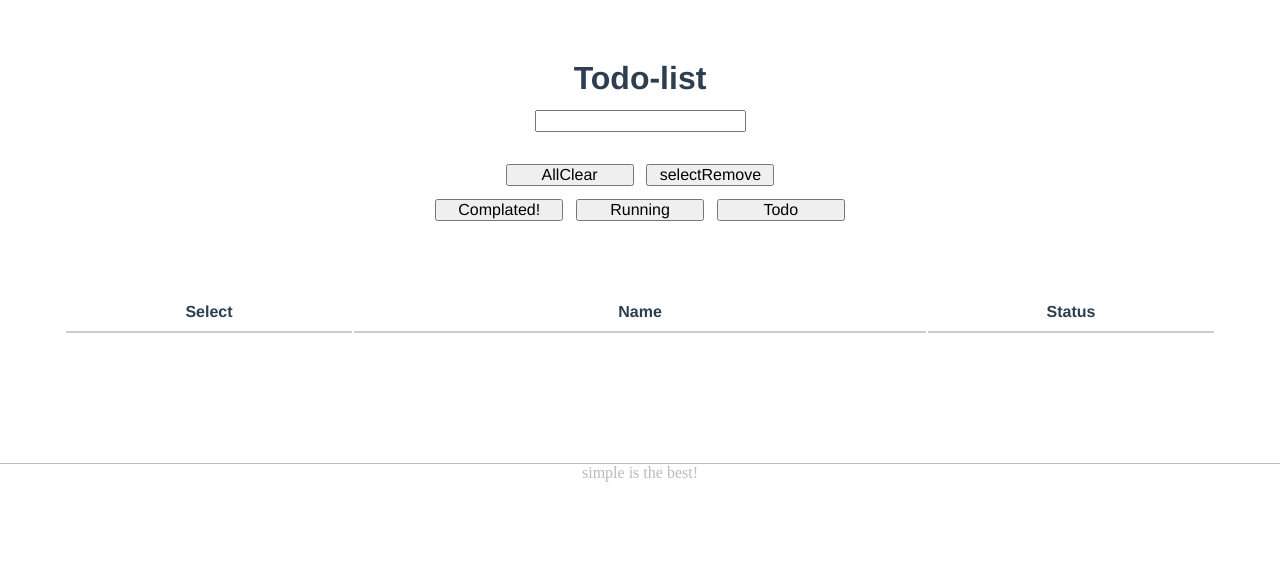
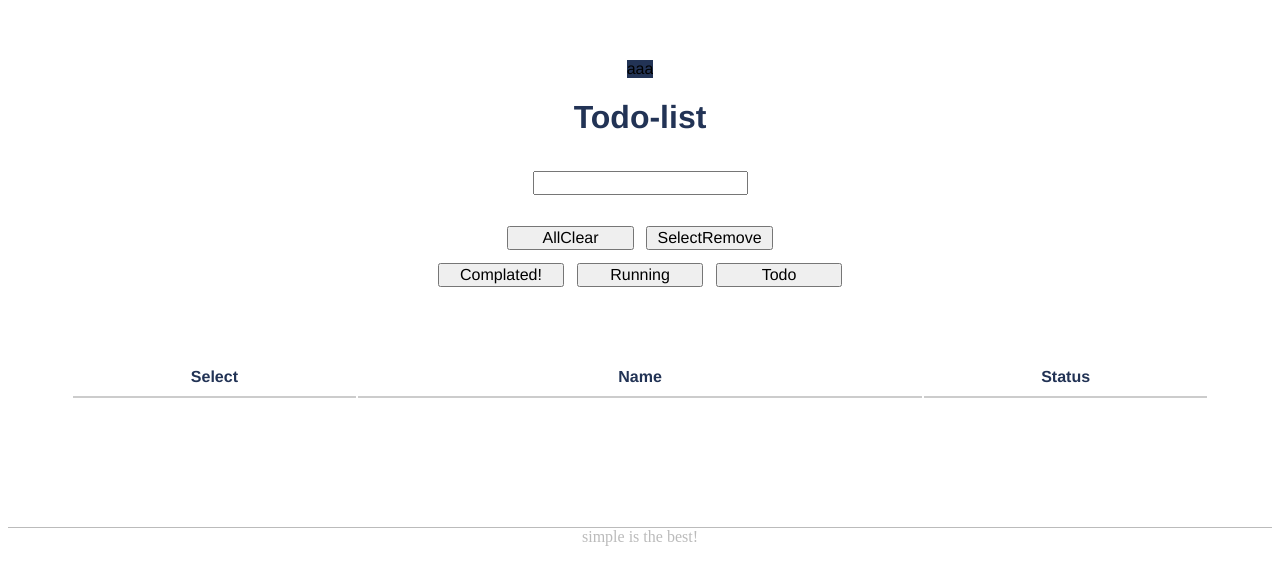
Before and after one commit to Yoshida0129/ToDo, a Vue app: page / in a window 1280 px wide. Shown: the top 584 px of the page. Built offline with nearby package versions, Linux system fonts and the light colour scheme.

Commit message:
buildデータ付与

```diff
--- a/src/App.vue
+++ b/src/App.vue
@@ -1,19 +1,30 @@
 <template>
   <div id="app">
-    <h1>Todo-list</h1>
+    <input type="button" class="menuBar" value="aaa">
     <router-view/>
   </div>
 </template>
+
 <script>
 </script>
 
-<style>
+<style lang=scss>
+@import "./assets/style/base.scss";
+
 #app {
-  font-family: 'Avenir', Helvetica, Arial, sans-serif;
+  font-family: "Avenir", Helvetica, Arial, sans-serif;
   -webkit-font-smoothing: antialiased;
   -moz-osx-font-smoothing: grayscale;
   text-align: center;
-  color: #2c3e50;
+  color: #235;
   margin-top: 60px;
+
+  .menuBar {
+    @include button-init();
+    background-color: #235;
+    &hober {
+      background-color: #123;
+    }
+  }
 }
 </style>
--- /dev/null
+++ b/src/assets/style/base.scss
@@ -0,0 +1,18 @@
+
+@mixin init() {
+  margin: 0;
+  padding: 0;
+  box-sizing: border-box;
+}
+@mixin button-init(){
+  background-color: transparent;
+  border: none;
+  outline: none;
+  padding: 0;
+  appearance: none;
+}
+
+@mixin tag() {
+  cursor: pointer;
+  @include button-init();
+}
--- a/src/components/Todo.vue
+++ b/src/components/Todo.vue
@@ -1,39 +1,42 @@
 <template>
-  <div id='todo'>
-    <div class='container'>
-      <input type="text" v-model="newItemTitle" v-on:keyup.enter='addTodo(newItemTitle)' name='addText' value='a'/>
-      <div class='command'>
-        <input type="button" v-on:click='allClear()' value="AllClear">
-        <input type="button" v-on:click='removeTodo()' value=selectRemove>
+  <div id="todo">
+    <h1>Todo-list</h1>
+    <div class="container">
+      <input
+        type="text"
+        v-model="newItemTitle"
+        v-on:keyup.enter="addTodo(newItemTitle)"
+        name="addText"
+        value="a"
+      >
+      <div class="command">
+        <input type="button" v-on:click="allClear()" value="AllClear">
+        <input type="button" v-on:click="removeTodo()" value="SelectRemove">
         <br>
         <div>
-          <input type="button" v-on:click='changeTodo("Complated!")' value="Complated!">
-          <input type="button" v-on:click='changeTodo("Running")' value="Running">
-          <input type="button" v-on:click='changeTodo("Todo")' value="Todo">
+          <input type="button" v-on:click="changeTodo('Complated!')" value="Complated!">
+          <input type="button" v-on:click="changeTodo('Running')" value="Running">
+          <input type="button" v-on:click="changeTodo('Todo')" value="Todo">
         </div>
       </div>
     </div>
-    <table class='todoList'>
+    <table class="todoList">
       <thead>
         <tr>
-          <th class='select' v-on:click='sort("select")'>Select</th>
-          <th class='name' v-on:click='sort("title")'>Name</th>
-          <th class='status' v-on:click='sort("status")' >Status</th>
+          <th class="select" v-on:click="sort('select')">Select</th>
+          <th class="name" v-on:click="sort('title')">Name</th>
+          <th class="status" v-on:click="sort('status')">Status</th>
         </tr>
       </thead>
-      <draggable v-model='items' element='tbody'>
-        <tr v-for="(item , index) in items" :key='index' class='record'>
-          <td class='select'>
+      <draggable v-model="items" element="tbody">
+        <tr v-for="(item , index) in items" :key="index" class="record">
+          <td class="select">
             <label>
-              <input type='checkbox' v-model=item.select>
+              <input type="checkbox" v-model="item.select">
             </label>
           </td>
-          <td class='name'>
-            {{ item.title }}
-          </td>
-          <td class='status'>
-            {{item.status}}
-          </td>
+          <td class="name">{{ item.title }}</td>
+          <td class="status">{{item.status}}</td>
         </tr>
       </draggable>
     </table>
@@ -41,144 +44,134 @@
 </template>
 
 <script>
-import draggable from 'vuedraggable'
 /* eslint-disable */
-export default{
-  name: 'todo',
+import draggable from "vuedraggable";
+export default {
+  name: "todo",
   data: () => {
     return {
-      newItemTitle: '',
-      items:[]
-    }
+      newItemTitle: "",
+      items: []
+    };
   },
   mounted() {
-    this.items = JSON.parse(localStorage.getItem('items')) || [];
+    this.items = JSON.parse(localStorage.getItem("items")) || [];
   },
   components: {
     draggable
   },
   methods: {
-    saveItem: function(){
-      localStorage.setItem('items', JSON.stringify(this.items));
+    saveItem: function() {
+      localStorage.setItem("items", JSON.stringify(this.items));
     },
-    addTodo: function(newTitle){
-      if(newTitle != ''){
-      this.items.push(
-          { select:false, title: newTitle, status:'Todo' }
-        );
-      this.newItemTitle = '';
-      this.saveItem();
+    addTodo: function(newTitle) {
+      if (newTitle != "") {
+        this.items.push({ select: false, title: newTitle, status: "Todo" });
+        this.newItemTitle = "";
+        this.saveItem();
       }
     },
-    changeTodo: function(text){
-      var isChecked = this.items.filter(function(item){
+    changeTodo: function(text) {
+      var isChecked = this.items.filter(function(item) {
         return item.select === true;
-      })
-      for(var i=0;i<isChecked.length;i++){
+      });
+      for (var i = 0; i < isChecked.length; i++) {
         isChecked[i].status = text;
         isChecked[i].select = false;
       }
       this.saveItem();
     },
-    removeTodo: function(){
-      this.items = this.items.filter(function(item){
+    removeTodo: function() {
+      this.items = this.items.filter(function(item) {
         return item.select === false;
-      })
+      });
       this.saveItem();
     },
-    allClear:function(index){
+    allClear: function(index) {
       this.items.splice(index);
       this.saveItem();
     },
-    sort:function(column){
-      this.items.sort(function(a,b){
-        return (a[column] > b[column]) ? -1:1;
+    sort: function(column) {
+      this.items.sort(function(a, b) {
+        return a[column] > b[column] ? -1 : 1;
       });
       this.saveItem();
     }
   }
-}
+};
 </script>
 
 <style lang='scss'>
-@mixin button-init(){
-  background-color: transparent;
-  border: none;
-  cursor: pointer;
-  outline: none;
-  padding: 0;
-  appearance: none;
+@import "../assets/style/base.scss";
+
+button,
+input,
+select,
+textarea {
+  font-family: inherit;
+  font-size: 100%;
+  font-weight: inherit;
 }
-*{
-  margin: 0;
-  padding: 0;
-  box-sizing: border-box;
-}
-button, input, select, textarea {
-font-family :inherit;
-font-size :100%;
-font-weight :inherit;
-}
-.container{
+.container {
   margin-bottom: 5%;
-  input[type="text"]{
-    margin:1% 0 2% 0;
+  input[type="text"] {
+    margin: 1% 0 2% 0;
   }
-  input[type="button"]{
-    width:10%;
-    margin:0.5%;
-    box-shadow: 0.5% 0.1% #CCC;
+  input[type="button"] {
+    width: 10%;
+    margin: 0.5%;
+    box-shadow: 0.5% 0.1% #ccc;
   }
 }
-#todo{
+#todo {
   display: flex;
   flex-direction: column;
-  .todoList{
-    tr{
-      width:auto;
+  .todoList {
+    tr {
+      width: auto;
     }
-    th{
-      cursor: cell;
+    th {
+      cursor: pointer;
     }
-    margin:0 5%;
-    .select{
-      width:20%;
-      label{
+    margin: 0 5%;
+    .select {
+      width: 20%;
+      label {
         display: block;
       }
-      td input{
-        @include button-init();
+      td input {
+        @include tag();
       }
     }
-    .name{
-      input{
-        @include button-init();
+    .name {
+      input {
+        @include tag();
       }
       width: 40%;
     }
-    .status{
-      input{
-        @include button-init();
+    .status {
+      input {
+        @include tag();
       }
       width: 20%;
     }
-    .drag{
-      display:table-row;
-      width:auto;
-      .record{
-        :hover{
-          background-color: #EEE;
+    .drag {
+      display: table-row;
+      width: auto;
+      .record {
+        :hover {
+          background-color: #eee;
         }
       }
     }
 
-    th{
+    th {
       padding: 10px;
-      border-bottom:solid 2px #CCC;
+      border-bottom: solid 2px #ccc;
     }
-    td{
+    td {
       padding: 5px;
-      border-bottom:solid 1px #CCC;
+      border-bottom: solid 1px #ccc;
     }
   }
 }
--- a/src/router/index.js
+++ b/src/router/index.js
@@ -5,6 +5,7 @@ import todo from '@/components/Todo'
 Vue.use(Router)
 
 export default new Router({
+  // mode: 'production',
   routes: [
     {
       path: '/',
```
Also changed, not shown: test/unit/jest.conf.js (+3 -1 lines), 9 other files (tests, documents, lock files or other folders).
